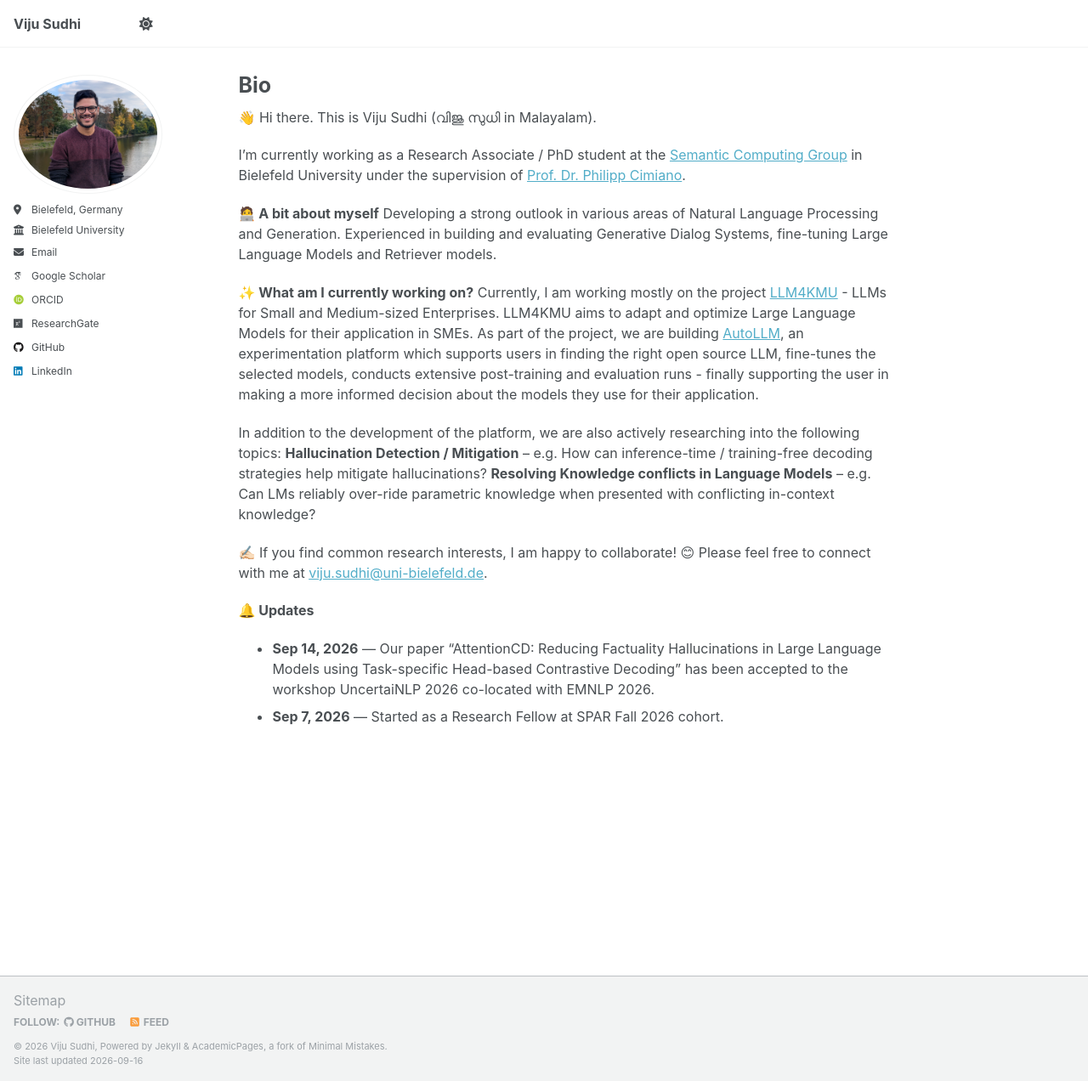
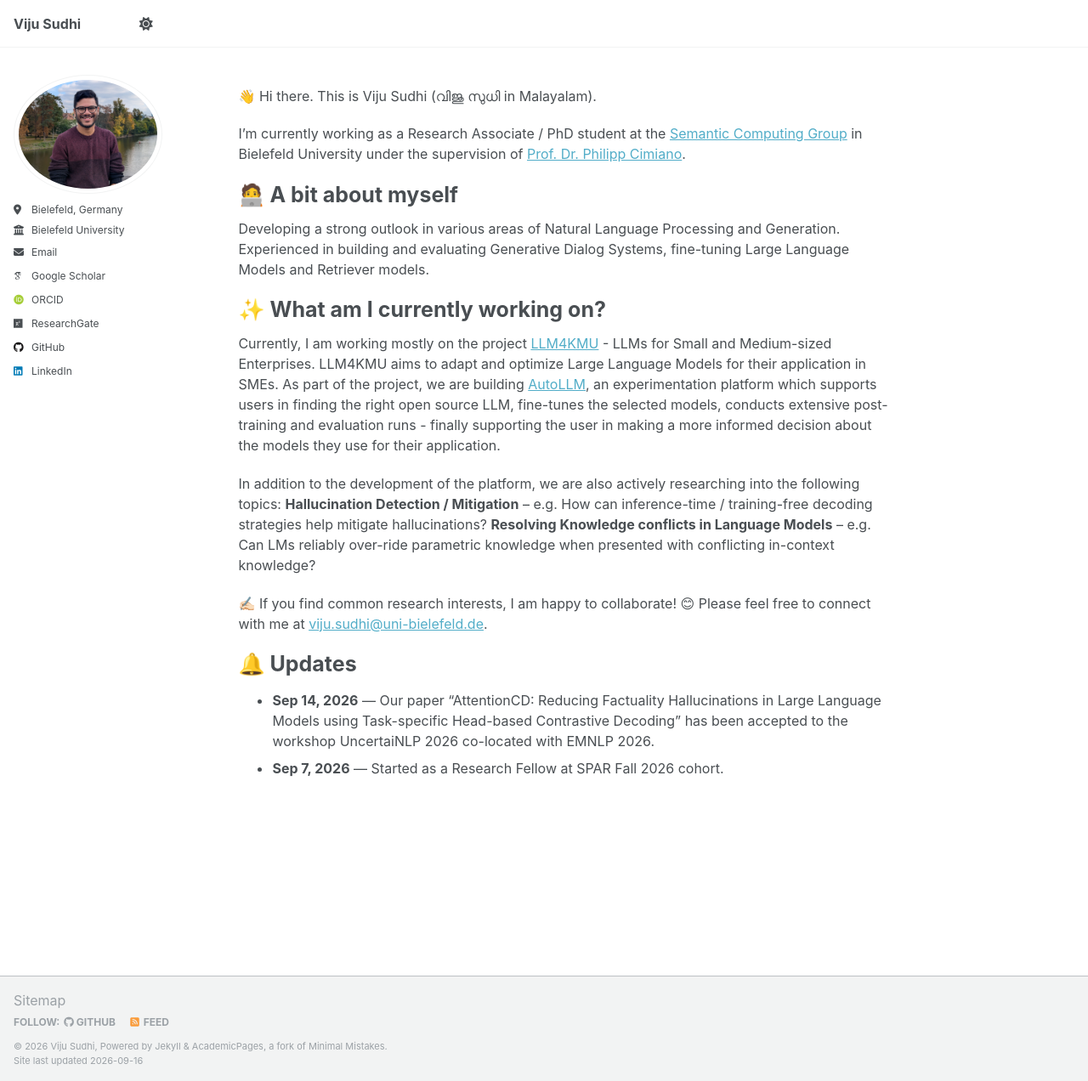
Before and after one commit to vijusudhi/vijusudhi.github.io, a Jekyll site: the page built from _pages/about.md, in a window 1280 px wide and 1272 px high. Shown: the whole window at 85% size. Built offline with Jekyll 4.4.1, drawn with Linux system fonts in a browser that asks for light colours; some web fonts are replaced; a script that is not in the unit is left out.

Commit message:
Update about.md to improve formatting of section headers and add recent updates

```diff
--- a/_pages/about.md
+++ b/_pages/about.md
@@ -1,6 +1,6 @@
 ---
 permalink: /
-title: "Bio"
+title: ""
 author_profile: true
 redirect_from:
   - /about/
@@ -11,10 +11,10 @@ redirect_from:
 
 I'm currently working as a Research Associate / PhD student at the [Semantic Computing Group](https://www.uni-bielefeld.de/fakultaeten/technische-fakultaet/arbeitsgruppen/semantic-computing/) in Bielefeld University under the supervision of [Prof. Dr. Philipp Cimiano](https://www.uni-bielefeld.de/fakultaeten/technische-fakultaet/arbeitsgruppen/semantic-computing/team/philipp-cimiano/#comp_00005f3dd926_0000002992_051a).
 
-**🧑‍💻 A bit about myself**
+# 🧑‍💻 A bit about myself
 Developing a strong outlook in various areas of Natural Language Processing and Generation. Experienced in building and evaluating Generative Dialog Systems, fine-tuning Large Language Models and Retriever models.
 
-**✨ What am I currently working on?**
+# ✨ What am I currently working on?
 Currently, I am working mostly on the project [LLM4KMU](https://llm4kmu.de/) - LLMs for Small and Medium-sized Enterprises.
 LLM4KMU aims to adapt and optimize Large Language Models for their application in SMEs. As part of the project, we are building [AutoLLM](https://github.com/ag-sc/autollm), an experimentation platform which supports users in finding the right open source LLM, fine-tunes the selected models, conducts extensive post-training and evaluation runs - finally supporting the user in making a more informed decision about the models they use for their application.
 
@@ -25,7 +25,7 @@ In addition to the development of the platform, we are also actively researching
 ✍🏻 If you find common research interests, I am happy to collaborate! 😊
 Please feel free to connect with me at [viju.sudhi@uni-bielefeld.de](mailto:viju.sudhi@uni-bielefeld.de).
 
-**🔔 Updates**
+# 🔔 Updates
 
 - **Sep 14, 2026** — Our paper "AttentionCD: Reducing Factuality Hallucinations in Large Language Models using Task-specific Head-based Contrastive Decoding" has been accepted to the workshop UncertaiNLP 2026 co-located with EMNLP 2026.
 - **Sep 7, 2026** — Started as a Research Fellow at SPAR Fall 2026 cohort.
```
